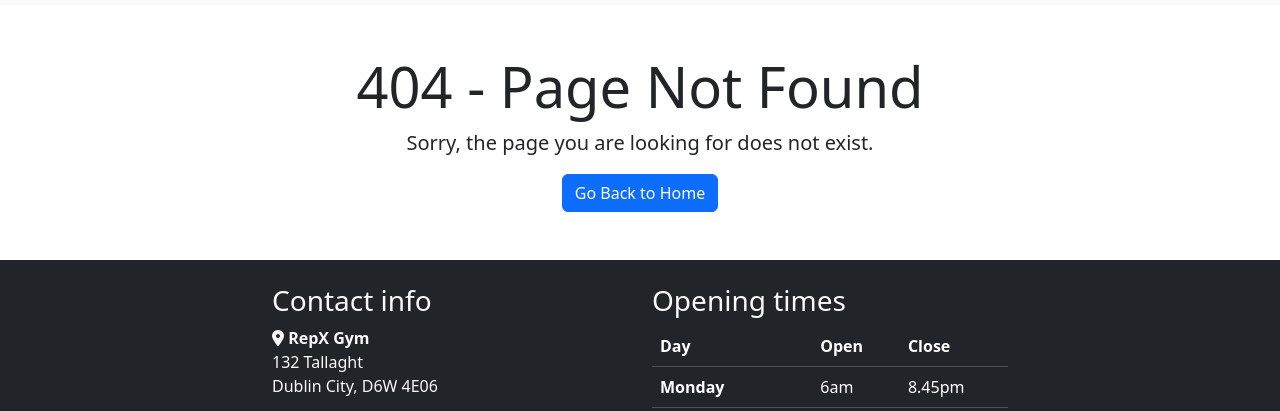
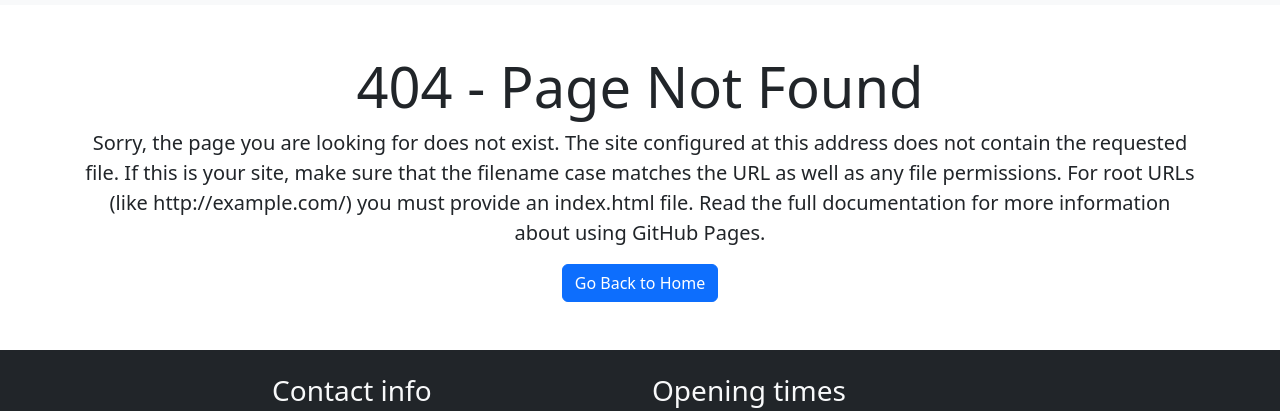
Before and after one commit to colmwoods/RepX-Gym, a plain HTML site: page 404.html in a window 1280 px wide. Shown: the part 61-472 px from the top of the page. Drawn offline with nearby package versions, Linux system fonts and the light colour scheme.

Commit message:
Add More text to 404.html to push the footer down

```diff
--- a/404.html
+++ b/404.html
@@ -65,7 +65,13 @@
 
     <section class="container text-center my-5">
         <h1 class="display-4">404 - Page Not Found</h1>
-        <p class="lead">Sorry, the page you are looking for does not exist.</p>
+        <p class="lead">Sorry, the page you are looking for does not exist. The site configured at this address does not
+            contain the requested file.
+
+            If this is your site, make sure that the filename case matches the URL as well as any file permissions.
+            For root URLs (like http://example.com/) you must provide an index.html file.
+
+            Read the full documentation for more information about using GitHub Pages.</p>
         <a href="index.html" class="btn btn-primary">Go Back to Home</a>
     </section>
 
```
